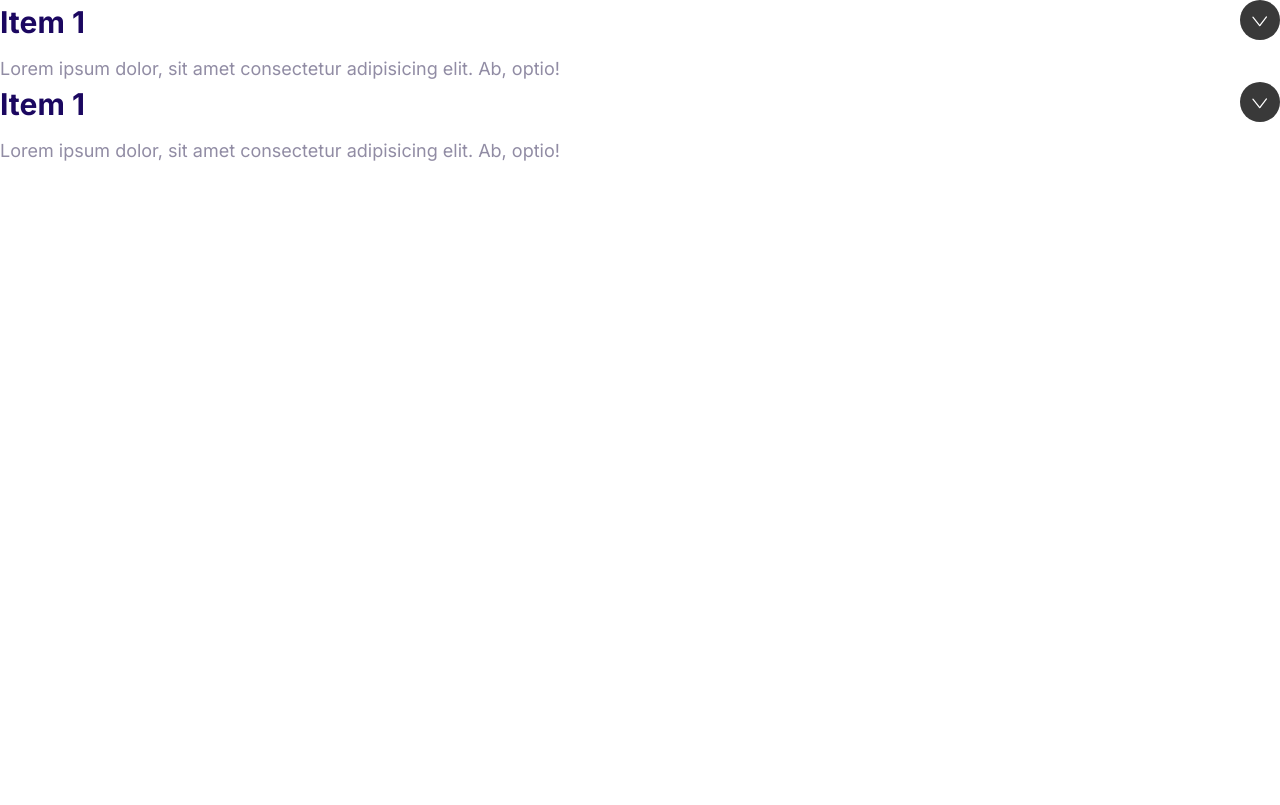
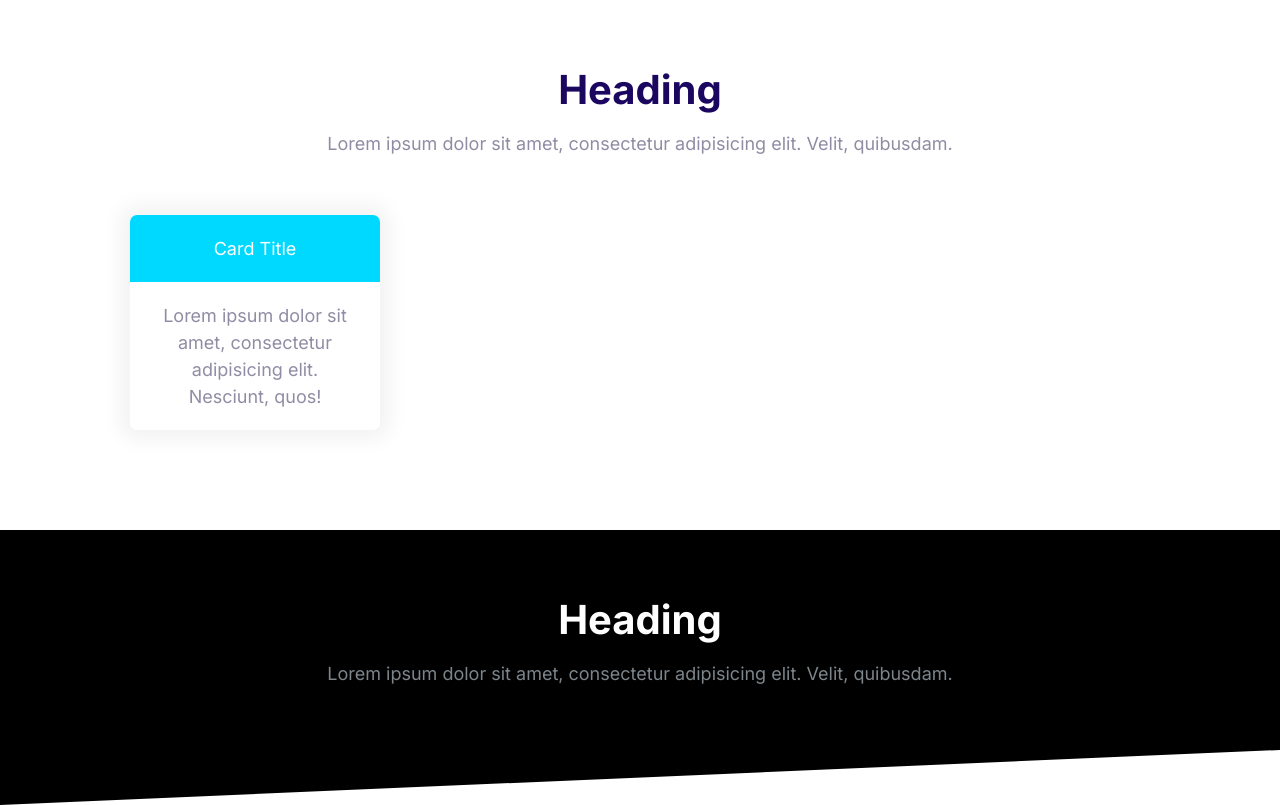
Before and after one commit to DhanyaSathasivam/moshweb, a plain HTML site: page HTML/index.html in a window 1280 px wide. Drawn offline with Linux system fonts and the light colour scheme.

Commit message:
block cmt

```diff
--- a/CSS/styles.css
+++ b/CSS/styles.css
@@ -553,3 +553,42 @@ a{
     max-height: 100vh;
     opacity: 1;
 }
+
+/* Blocks */
+.block{
+    --padding-vertical:6rem;
+    padding: 6rem 2rem;
+    text-align:center;
+}
+
+.block__header{
+    text-align: center;
+}
+
+.block__heading{
+    margin-top:0;
+}
+
+.block--dark{
+    background: #000;
+    color:#7b858b;
+}
+
+.block--dark .block__heading{
+    color:#fff;
+}
+
+.block--skewed-right{
+    padding-bottom:calc(var(--padding-vertical) + 4rem);
+    clip-path: polygon(0% 0%, 100% 0%, 100% 100%, 0% 80%);
+}
+
+.block--skewed-left{
+    padding-bottom:calc(var(--padding-vertical) + 4rem);
+    clip-path: polygon(0% 0%, 100% 0%, 100% 80%, 0% 100%);
+}
+
+.container{
+    max-width: 1140px;
+    margin:0 auto;
+}
--- a/HTML/index.html
+++ b/HTML/index.html
@@ -13,24 +13,24 @@
 
 </head>
 <body>
-    <div class="collapsible collapsible--expanded">
-        <header class="collapsible__header">
-            <h2 class="collapsible__heading">Item 1</h2>
-                <img class="collapsible__img collapsible__chevron" src="../Images/chevron.svg" alt="">
-        </header>
-        <div class="collapsible__content">
-            Lorem ipsum dolor, sit amet consectetur adipisicing elit. Ab, optio!
+    <section class="block container">
+        <header class="block__header">
+        <h2 class="block__heading">Heading</h2>
+        <p>Lorem ipsum dolor sit amet, consectetur adipisicing elit. Velit, quibusdam.</p>
+    </header>
+        <div style="width:30%; padding:4rem">
+            <div class="card card--secondary">
+                <header class="card__header">Card Title</header>
+                <div class="card__body">Lorem ipsum dolor sit amet, consectetur adipisicing elit. Nesciunt, quos!</div>
+            </div>
         </div>
-    </div>
-    <div class="collapsible collapsible--expanded">
-        <header class="collapsible__header">
-            <h2 class="collapsible__heading">Item 1</h2>
-                <img class="collapsible__img collapsible__chevron" src="../Images/chevron.svg" alt="">
-        </header>
-        <div class="collapsible__content">
-            Lorem ipsum dolor, sit amet consectetur adipisicing elit. Ab, optio!
+    </section>
+    <section class="block block--dark block--skewed-left">
+        <div class="container">
+        <h2 class="block__heading">Heading</h2>
+        <p>Lorem ipsum dolor sit amet, consectetur adipisicing elit. Velit, quibusdam.</p>
         </div>
-    </div>
+    </section>
     <script src="../js/main.js"></script>
 </body>
 </html>
```
Also changed, not shown: Components/block.html (added, +18 -0 lines).
